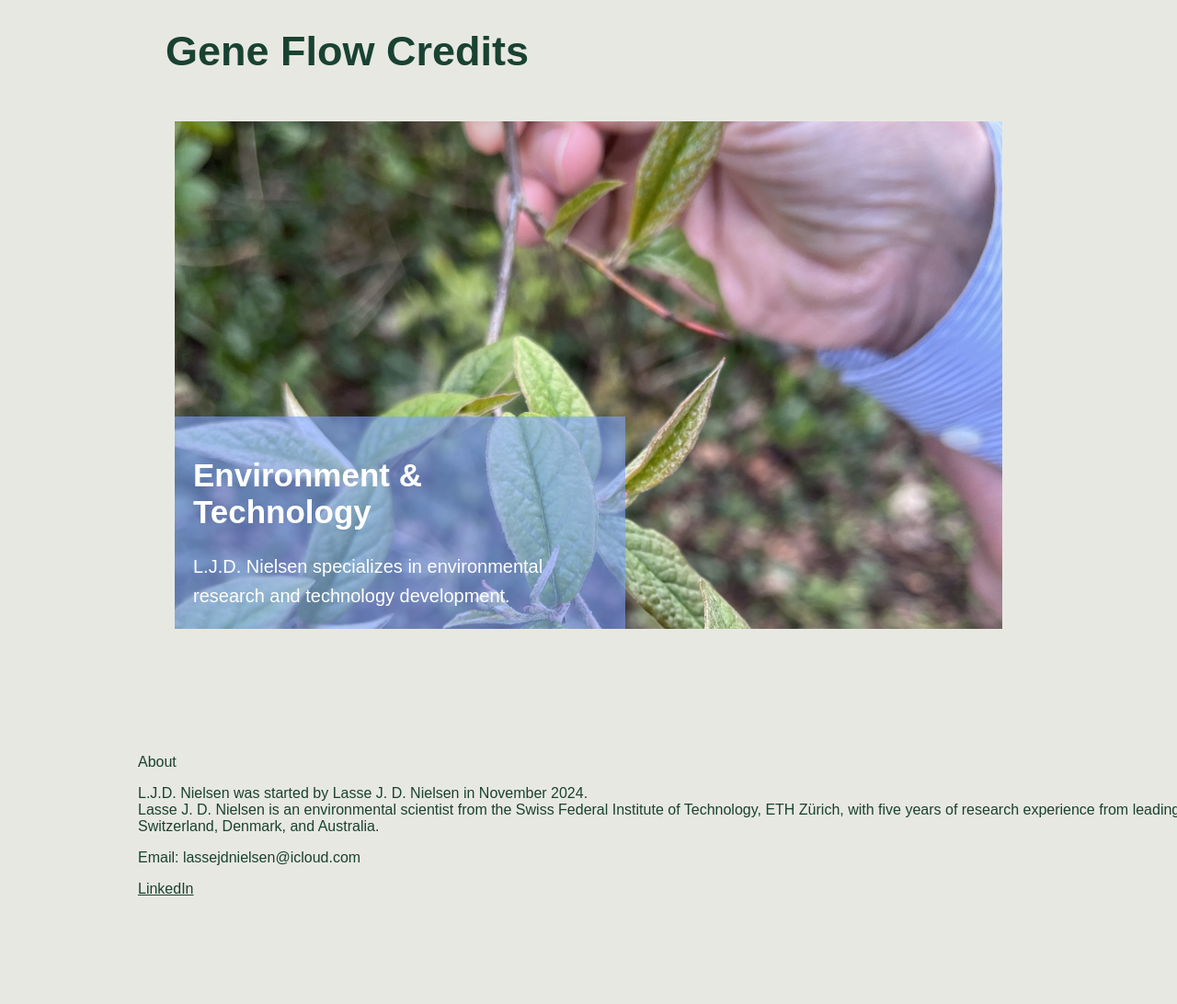
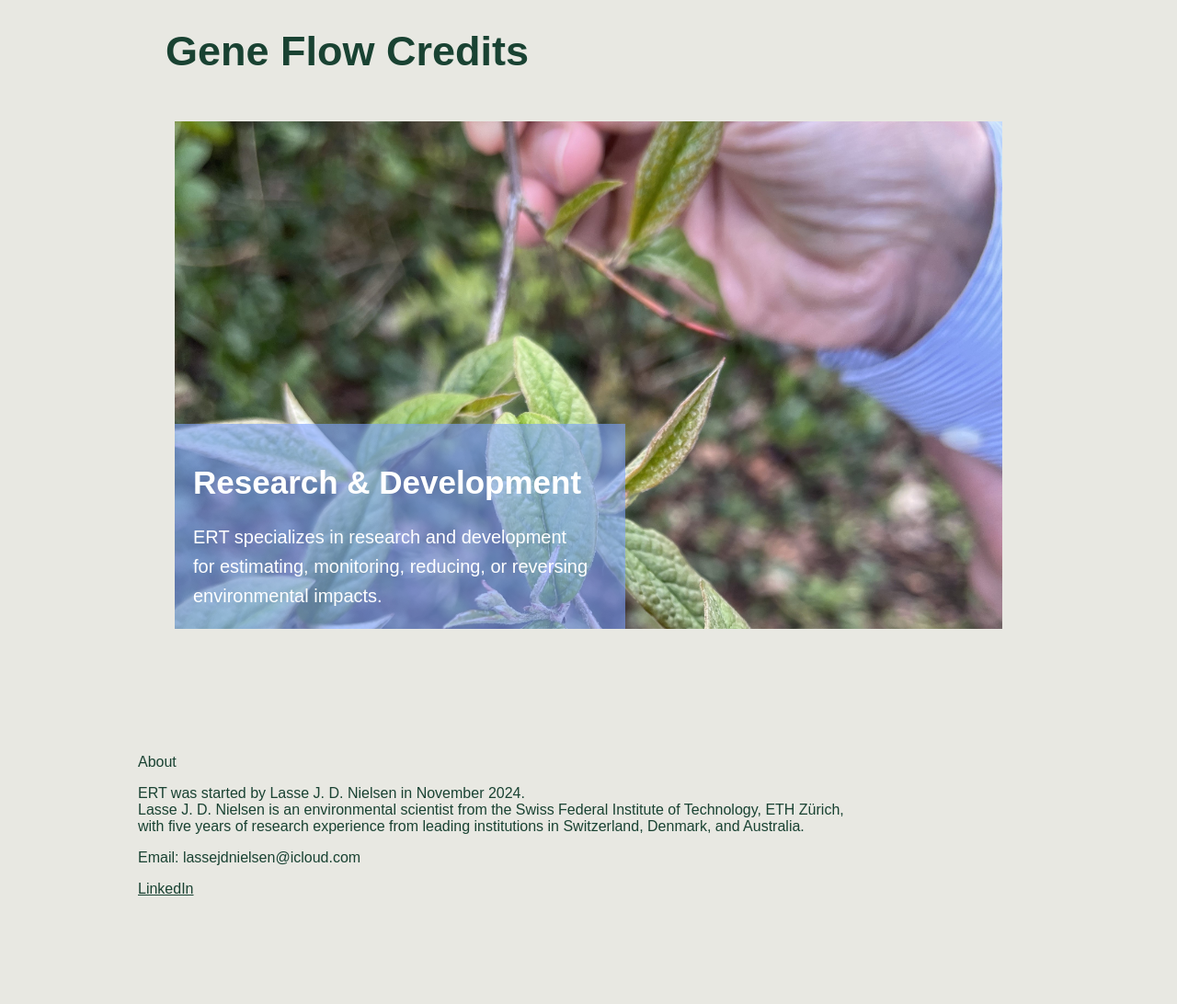
Before and after one commit to ljdnielsen/environmentalresearch-tech.github.io, a Jekyll site: the page built from README.md, in a window 1280 px wide. Shown: the whole page at 92% size. Built offline with Jekyll 4.4.1, drawn with Linux system fonts in a browser that asks for light colours; our own code applies the rules of GitHub Pages for plain Markdown files.

Commit message:
added line splits

```diff
--- a/_layouts/default.html
+++ b/_layouts/default.html
@@ -1,7 +1,7 @@
 <!DOCTYPE html>
 <html>
 <head>
-    <title>L.J.D. Nielsen Environmental Consulting</title>
+    <title>Environmental Research and Technology (ERT)</title>
     <style>
         html, body {
             margin: 0;
@@ -80,14 +80,16 @@
     <div class="image-container">
         <img src="/docs/images/branch3.jpg" alt="Descriptive Alt Text">
         <div class="text-overlay">
-            <h1>Environment & Technology</h1>
-            <text>L.J.D. Nielsen specializes in environmental research and technology development.</text>
+            <h1>Research & Development</h1>
+            <text>ERT specializes in research and development<br>
+            for estimating, monitoring, reducing, or reversing environmental impacts.</text>
         </div>
     </div>
     <footer>
         <p>About</p>
-        <p>L.J.D. Nielsen was started by Lasse J. D. Nielsen in November 2024.</br>
-        Lasse J. D. Nielsen is an environmental scientist from the Swiss Federal Institute of Technology, ETH Zürich, with five years of research experience from leading institutions in Switzerland, Denmark, and Australia.</p>
+        <p>ERT was started by Lasse J. D. Nielsen in November 2024.</br>
+        Lasse J. D. Nielsen is an environmental scientist from the Swiss Federal Institute of Technology, ETH Zürich, <br>
+        with five years of research experience from leading institutions in Switzerland, Denmark, and Australia.</p>
         <p>Email: lassejdnielsen@icloud.com</p>
         <a href="https://www.linkedin.com/in/lassejdnielsen" class="styled-link">LinkedIn</p>
     </footer>
```
